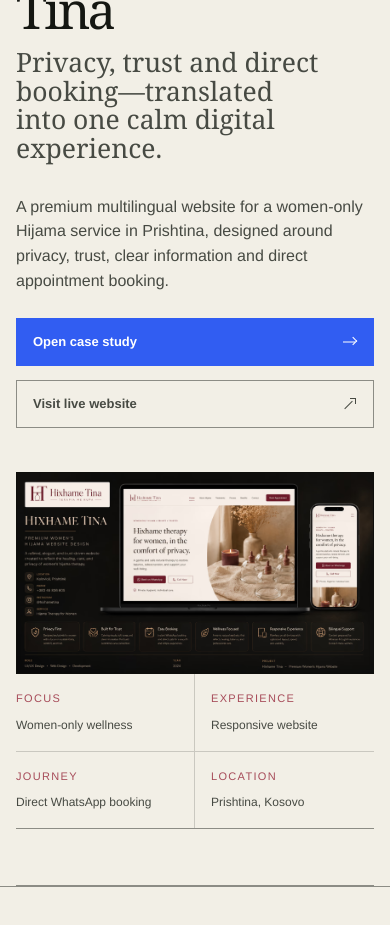
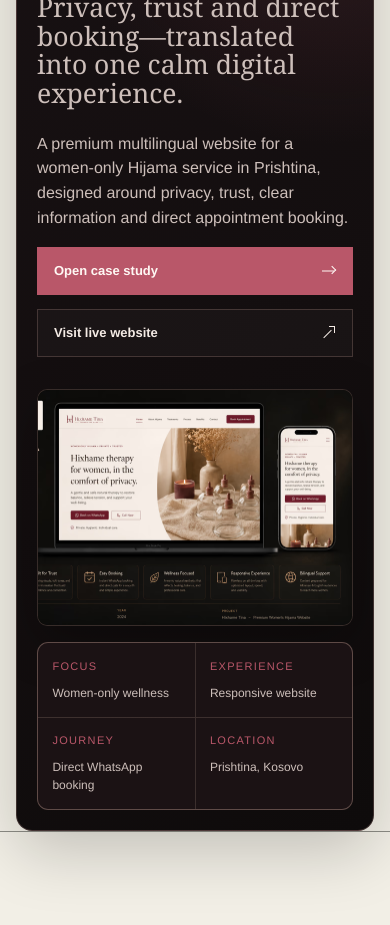
Before and after one commit to nisigma1/enisqetajportfolio, a Next.js app: page /work in a window 390 px wide. Shown: the part 1560-2485 px from the top of the page. Built offline with nearby package versions, Linux system fonts and the light colour scheme; no server answers.

Commit message:
fix: refine mobile project showcases

```diff
--- a/styles/barber-showcase.css
+++ b/styles/barber-showcase.css
@@ -471,7 +471,7 @@
   }
 
   .bb-showcase__capabilities {
-    grid-template-columns: 1fr;
+    grid-template-columns: repeat(3, minmax(0, 1fr));
   }
 
   .bb-showcase__capabilities span {
@@ -531,17 +531,22 @@
     min-height: 0;
     flex-direction: column;
     overflow: hidden;
-    border-radius: 0.8rem;
+    border-color: rgba(215, 168, 95, 0.38);
+    border-radius: 1rem;
+    background:
+      radial-gradient(circle at 85% 4%, rgba(215, 168, 95, 0.1), transparent 25%),
+      var(--bb-background);
+    box-shadow: 0 1.25rem 4rem rgba(0, 0, 0, 0.24);
   }
 
   .bb-showcase__identity {
     display: flex;
     order: 1;
-    padding: 1.5rem;
+    padding: 1.25rem;
   }
 
   .bb-showcase__identity h3 {
-    font-size: clamp(3.2rem, 17vw, 5rem);
+    font-size: clamp(2.9rem, 15vw, 4.2rem);
   }
 
   .bb-showcase__subtitle {
@@ -555,11 +560,15 @@
   .bb-showcase__details {
     grid-template-columns: 1fr 1fr;
     width: 100%;
-    gap: 1rem;
+    gap: 0.55rem;
   }
 
   .bb-showcase__details > div {
     min-width: 0;
+    padding: 0.75rem;
+    border: 1px solid var(--bb-border);
+    border-radius: 0.65rem;
+    background: var(--bb-surface-elevated);
   }
 
   .bb-showcase__details strong {
@@ -579,6 +588,24 @@
   .bb-showcase__capabilities {
     width: 100%;
     grid-template-columns: repeat(3, minmax(0, 1fr));
+    gap: 0;
+    margin-top: 1rem;
+    padding-top: 0;
+    border-top: 1px solid var(--bb-border);
+    border-bottom: 1px solid var(--bb-border);
+  }
+
+  .bb-showcase__capabilities li {
+    min-height: 4rem;
+    align-items: center;
+    justify-items: center;
+    padding: 0.6rem 0.35rem;
+    border-right: 1px solid var(--bb-border);
+    text-align: center;
+  }
+
+  .bb-showcase__capabilities li:last-child {
+    border-right: 0;
   }
 
   .bb-showcase__capabilities strong {
@@ -586,22 +613,28 @@
   }
 
   .bb-showcase__product {
-    display: contents;
+    display: grid;
+    order: 2;
+    grid-template-rows: auto auto;
+    gap: 1rem;
+    padding: 1rem;
   }
 
   .bb-showcase__laptop {
-    order: 2;
-    margin: 0 1rem 1rem;
+    margin: 0;
     aspect-ratio: 16 / 10;
   }
 
   .bb-showcase__proof-grid {
-    display: contents;
+    display: grid;
+    grid-template-columns: 1fr;
+    gap: 0.75rem;
+    padding-top: 0;
   }
 
   .bb-showcase__booking {
     order: 3;
-    min-height: 42rem;
+    min-height: 0;
     padding: 1rem;
     border-block: 1px solid var(--bb-border);
     border-left: 0;
@@ -620,16 +653,9 @@
   }
 
   .bb-showcase__proof-card {
-    grid-template-columns: 1fr;
-    margin: 1rem;
-  }
-
-  .bb-showcase__proof-card:first-child {
-    order: 4;
-  }
-
-  .bb-showcase__proof-card:last-child {
-    order: 5;
+    grid-template-columns: minmax(7rem, 0.8fr) minmax(0, 1.2fr);
+    height: 10rem;
+    margin: 0;
   }
 
   .bb-showcase__proof-card > div {
@@ -646,7 +672,16 @@
 
   .bb-showcase__work,
   .bb-showcase__space {
-    aspect-ratio: 4 / 3;
+    aspect-ratio: auto;
+  }
+
+  .bb-showcase__booking-capture {
+    aspect-ratio: 7 / 10;
+  }
+
+  .bb-showcase__booking-capture img {
+    object-fit: cover;
+    object-position: left top;
   }
 
   .bb-showcase__footer {
@@ -685,11 +720,11 @@
   }
 
   .bb-showcase__capabilities {
-    grid-template-columns: 1fr;
+    grid-template-columns: repeat(3, minmax(0, 1fr));
   }
 
   .bb-showcase__booking {
-    min-height: 37rem;
+    min-height: 0;
   }
 }
 
--- a/styles/hixhame-case-study.css
+++ b/styles/hixhame-case-study.css
@@ -26,9 +26,36 @@
 }
 
 .hixhame-preview {
+  --hixhame-preview-bg: #130e0f;
+  --hixhame-preview-surface: #1b1214;
+  --hixhame-preview-text: #f4ebe5;
+  --hixhame-preview-secondary: #cdbfba;
+  --hixhame-preview-muted: #9f8f8c;
+  --hixhame-preview-burgundy: #b95769;
+  --hixhame-preview-border: rgba(220, 174, 166, 0.22);
+  position: relative;
+  overflow: hidden;
+  padding-inline: clamp(1rem, 3vw, 2.25rem);
   padding-block: clamp(3rem, 7vw, 7rem);
-  border-top: var(--border-width) solid var(--border-strong);
-  border-bottom: var(--border-width) solid var(--border-strong);
+  color: var(--hixhame-preview-text);
+  border: 1px solid var(--hixhame-preview-border);
+  border-radius: clamp(0.8rem, 1.4vw, 1.25rem);
+  background:
+    radial-gradient(circle at 88% 8%, rgba(185, 87, 105, 0.18), transparent 28%),
+    linear-gradient(145deg, #181113, var(--hixhame-preview-bg) 58%, #0e0b0b);
+  box-shadow: 0 1.25rem 4rem rgba(0, 0, 0, 0.2);
+  isolation: isolate;
+}
+
+.hixhame-preview::before {
+  position: absolute;
+  z-index: -1;
+  inset: 0;
+  background-image: radial-gradient(rgba(220, 174, 166, 0.16) 0.7px, transparent 0.7px);
+  background-size: 14px 14px;
+  content: "";
+  mask-image: linear-gradient(to bottom, #000, transparent 54%);
+  pointer-events: none;
 }
 
 .hixhame-preview__header {
@@ -36,8 +63,8 @@
   justify-content: space-between;
   gap: var(--space-4);
   padding-bottom: var(--space-4);
-  border-bottom: 1px solid var(--border);
-  color: var(--text-muted);
+  border-bottom: 1px solid var(--hixhame-preview-border);
+  color: var(--hixhame-preview-muted);
   font-size: var(--text-meta);
   letter-spacing: 0.12em;
   text-transform: uppercase;
@@ -45,7 +72,7 @@
 
 .hixhame-preview__header span {
   margin-right: var(--space-3);
-  color: #a74c5a;
+  color: var(--hixhame-preview-burgundy);
 }
 
 .hixhame-preview__lead {
@@ -58,7 +85,7 @@
 
 .hixhame-preview__lead h3 {
   max-width: 9ch;
-  color: var(--text-primary);
+  color: var(--hixhame-preview-text);
   font-family: var(--font-editorial);
   font-size: clamp(3.25rem, 5.8vw, 6.25rem);
   font-weight: 400;
@@ -70,7 +97,7 @@
 .hixhame-preview__lead > div:first-child > p {
   max-width: 34rem;
   margin-top: var(--space-4);
-  color: var(--text-secondary);
+  color: var(--hixhame-preview-secondary);
   font-family: var(--font-editorial);
   font-size: var(--text-h3);
   line-height: 1.08;
@@ -80,11 +107,26 @@
   display: grid;
   gap: var(--space-5);
   align-content: end;
-  color: var(--text-secondary);
+  color: var(--hixhame-preview-secondary);
 }
 
 .hixhame-preview .hixhame-artwork {
+  border-color: var(--hixhame-preview-border);
+  border-radius: 0.7rem;
   background: #090806;
+  box-shadow: 0 1rem 3rem rgba(0, 0, 0, 0.28);
+}
+
+.hixhame-preview .button--primary {
+  color: #fff8f4;
+  border-color: var(--hixhame-preview-burgundy);
+  background: var(--hixhame-preview-burgundy);
+}
+
+.hixhame-preview .button--quiet {
+  color: var(--hixhame-preview-text);
+  border-color: var(--hixhame-preview-border);
+  background: rgba(255, 255, 255, 0.025);
 }
 
 .hixhame-preview__actions,
@@ -97,26 +139,31 @@
 .hixhame-preview__meta {
   display: grid;
   grid-template-columns: repeat(4, minmax(0, 1fr));
-  border-bottom: 1px solid var(--border-strong);
+  border: 1px solid var(--hixhame-preview-border);
+  border-radius: 0.7rem;
+  background: var(--hixhame-preview-border);
+  gap: 1px;
+  overflow: hidden;
 }
 
 .hixhame-preview__meta > div {
   min-width: 0;
   padding: var(--space-4) var(--space-5);
-  border-right: 1px solid var(--border);
+  border-right: 0;
+  background: var(--hixhame-preview-surface);
 }
 
 .hixhame-preview__meta > div:first-child {
-  padding-left: 0;
+  padding-left: var(--space-5);
 }
 
 .hixhame-preview__meta > div:last-child {
-  padding-right: 0;
+  padding-right: var(--space-5);
   border-right: 0;
 }
 
 .hixhame-preview__meta dt {
-  color: #a74c5a;
+  color: var(--hixhame-preview-burgundy);
   font-size: var(--text-meta);
   letter-spacing: 0.12em;
   text-transform: uppercase;
@@ -124,7 +171,7 @@
 
 .hixhame-preview__meta dd {
   margin: 0.55rem 0 0;
-  color: var(--text-secondary);
+  color: var(--hixhame-preview-secondary);
   font-size: var(--text-caption);
 }
 
@@ -380,12 +427,11 @@
   }
 
   .hixhame-preview__meta > div:nth-child(3) {
-    padding-left: 0;
-    border-top: 1px solid var(--border);
+    padding-left: var(--space-5);
   }
 
   .hixhame-preview__meta > div:nth-child(4) {
-    border-top: 1px solid var(--border);
+    border-top: 0;
   }
 
   .hixhame-study__facts {
@@ -407,7 +453,7 @@
 
 @media (max-width: 767px) {
   .hixhame-artwork {
-    margin-inline: calc(var(--page-pad) * -0.35);
+    margin-inline: 0;
   }
 
   .hixhame-artwork figcaption {
@@ -415,7 +461,8 @@
   }
 
   .hixhame-preview {
-    padding-block: 3.5rem;
+    padding: 1.25rem;
+    border-radius: 1rem;
   }
 
   .hixhame-preview__header {
@@ -432,13 +479,13 @@
   }
 
   .hixhame-preview__lead {
-    gap: var(--space-6);
-    padding-block: 2.75rem;
+    gap: var(--space-5);
+    padding-block: 2rem;
   }
 
   .hixhame-preview__lead h3 {
     max-width: 10ch;
-    font-size: clamp(2.9rem, 13vw, 4.2rem);
+    font-size: clamp(2.55rem, 12vw, 3.7rem);
   }
 
   .hixhame-preview__lead > div:first-child > p {
@@ -447,7 +494,7 @@
   }
 
   .hixhame-preview__summary {
-    gap: var(--space-5);
+    gap: var(--space-4);
   }
 
   .hixhame-preview__actions .button,
@@ -457,15 +504,28 @@
   }
 
   .hixhame-preview__meta {
-    margin-top: 0;
+    margin-top: 1rem;
   }
 
-  .hixhame-preview__meta > div {
-    padding: var(--space-4) 0;
+  .hixhame-preview__meta > div,
+  .hixhame-preview__meta > div:first-child,
+  .hixhame-preview__meta > div:last-child,
+  .hixhame-preview__meta > div:nth-child(3) {
+    padding: 0.9rem;
   }
 
   .hixhame-preview__meta > div:nth-child(2n) {
-    padding-left: var(--space-4);
+    padding-left: 0.9rem;
+  }
+
+  .hixhame-preview .hixhame-artwork {
+    border-radius: 0.65rem;
+  }
+
+  .hixhame-preview .hixhame-artwork img {
+    aspect-ratio: 4 / 3;
+    object-fit: cover;
+    object-position: right center;
   }
 
   .hixhame-study__hero {
```
